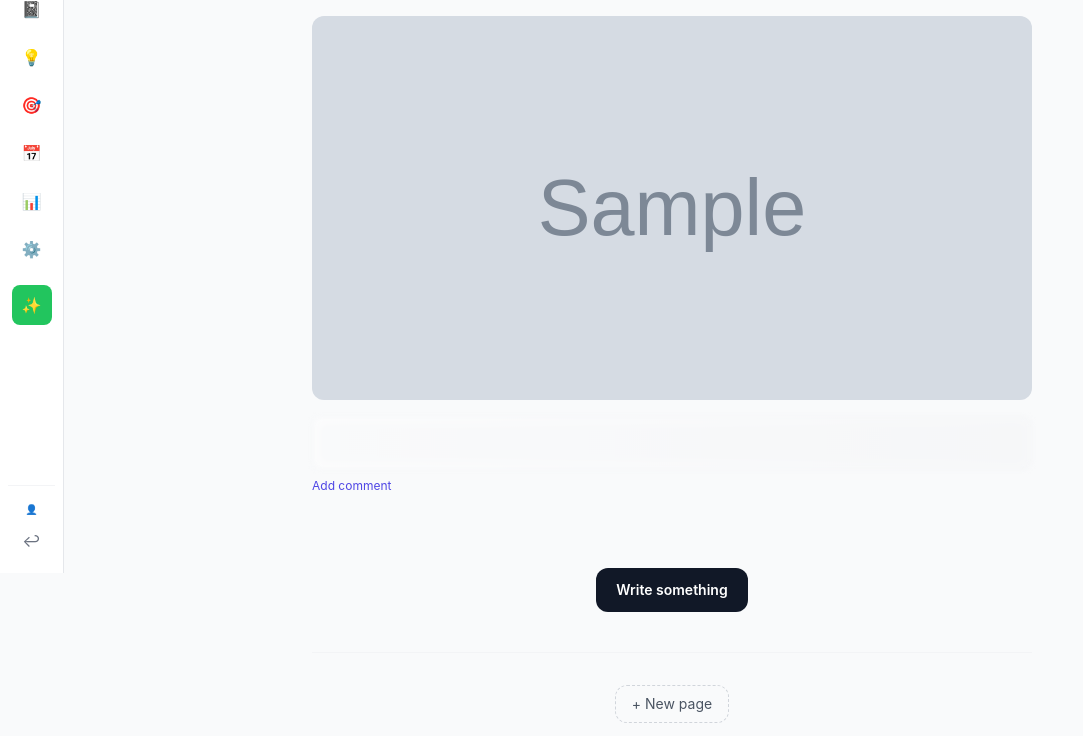
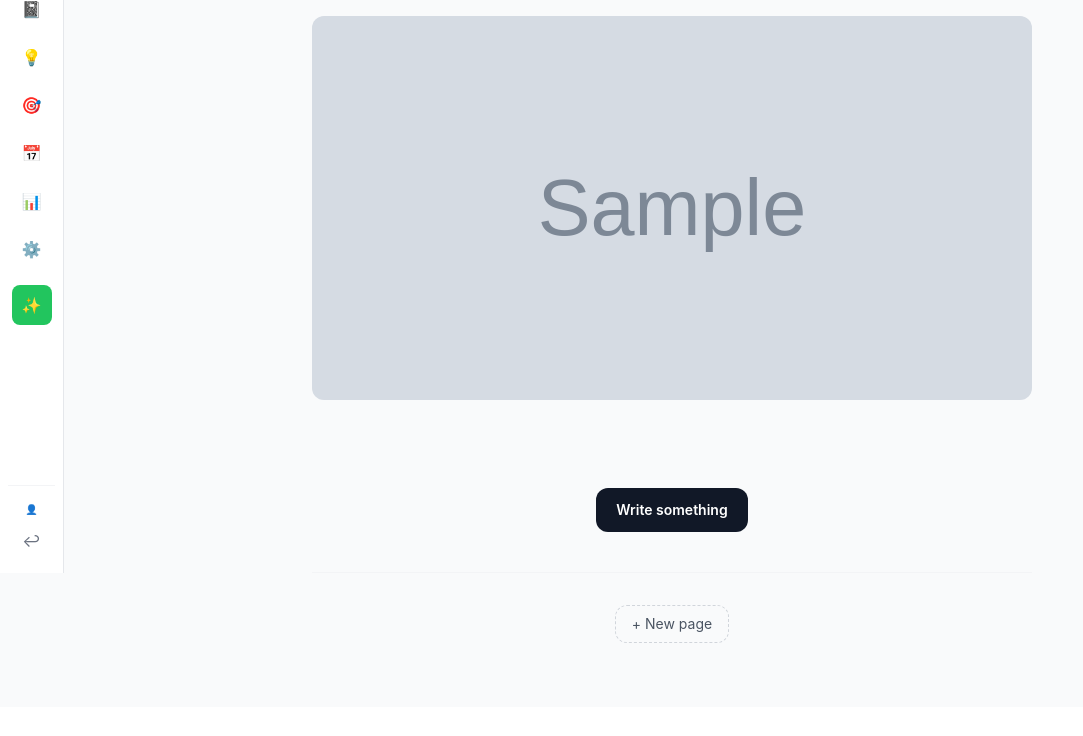
Before and after one commit to elishambadi/zentry, a Django app: page /notebooks/ in a window 1280 px wide. Shown: the part 227-963 px from the top of the page, without its empty margins (0-1083 px from the left). After the commit the page ends 870 px from the top, so only its background shows below. Run offline with Django 5.2, Linux system fonts and the light colour scheme; a user stored in the database is signed in; tables that the repository leaves empty hold one stand-in row (values such as "Sample post"); grey boxes marked "Sample" are stand-in pictures; parts of the project's set-up code (start-up, migrations or seed data) failed here and were passed over; some libraries are stand-ins or nearby versions.

Commit message:
clean comments

```diff
--- a/templates/core/notebooks.html
+++ b/templates/core/notebooks.html
@@ -95,22 +95,6 @@
     backdrop-filter: blur(10px);
     background: rgba(17, 24, 39, 0.45);
   }
-
-  .comment-hidden-shell {
-    position: relative;
-    filter: blur(2.5px);
-    opacity: 0.45;
-    pointer-events: none;
-    user-select: none;
-  }
-
-  .comment-hidden-shell::after {
-    content: "";
-    position: absolute;
-    inset: 0;
-    background: linear-gradient(90deg, rgba(255,255,255,0.55), rgba(243,244,246,0.85));
-    border-radius: 0.5rem;
-  }
 </style>
 {% endblock %}
 
@@ -166,34 +150,6 @@
             </a>
             {% endif %}
           {% endwith %}
-
-          {% if block.comments.exists %}
-          <details class="mt-6 group">
-            <summary class="cursor-pointer text-xs font-semibold text-indigo-600 hover:text-indigo-700">💬 {{ block.comments.count }} comment{{ block.comments.count|pluralize }}</summary>
-            <div class="mt-4 ml-4 space-y-3 border-l-2 border-gray-200 pl-4">
-              {% for comment in block.comments.all %}
-              <div class="text-sm bg-gray-50 border border-gray-100 rounded-lg p-3">
-                <div class="font-semibold text-gray-700 text-xs">{{ comment.user.first_name|default:comment.user.username }}</div>
-                <div class="text-gray-600 text-sm mt-1">{{ comment.content|linebreaksbr }}</div>
-                <div class="text-xs text-gray-400 mt-2">{{ comment.created_at|date:'j M · H:i' }}</div>
-              </div>
-              {% endfor %}
-            </div>
-          </details>
-          {% endif %}
-
-          <div class="mt-4">
-            <div class="comment-hidden-shell rounded-lg border border-gray-200 p-2 bg-white">
-              <div class="h-9 rounded-md bg-gray-100"></div>
-            </div>
-            <button type="button" title="Reveal comment box" class="mt-2 text-xs text-indigo-600 hover:text-indigo-700 reveal-comment-btn">Add comment</button>
-
-            <form method="post" action="{% url 'notebook_comment_create' block.id %}" class="mt-3 flex gap-2 hidden comment-form">
-              {% csrf_token %}
-              <input type="text" name="content" placeholder="Add a comment..." class="flex-1 px-3 py-2 text-sm border border-gray-200 rounded-lg focus:outline-none focus:ring-2 focus:ring-indigo-300" required>
-              <button type="submit" title="Post comment" class="h-9 w-9 text-sm font-semibold bg-gray-900 text-white rounded-lg hover:bg-gray-800">💬</button>
-            </form>
-          </div>
         </article>
         {% endfor %}
       </div>
@@ -452,19 +408,6 @@
     }
   });
 
-  // Reveal comments on demand
-  document.querySelectorAll('.reveal-comment-btn').forEach((button) => {
-    button.addEventListener('click', function () {
-      const wrapper = this.closest('.mt-4');
-      const form = wrapper?.querySelector('.comment-form');
-      const ghost = wrapper?.querySelector('.comment-hidden-shell');
-      form?.classList.remove('hidden');
-      ghost?.classList.add('hidden');
-      this.classList.add('hidden');
-      form?.querySelector('input[name="content"]')?.focus();
-    });
-  });
-
   // If redirected after adding note, land at bottom composer
   if (window.location.hash === '#composer') {
     setTimeout(() => {
```
